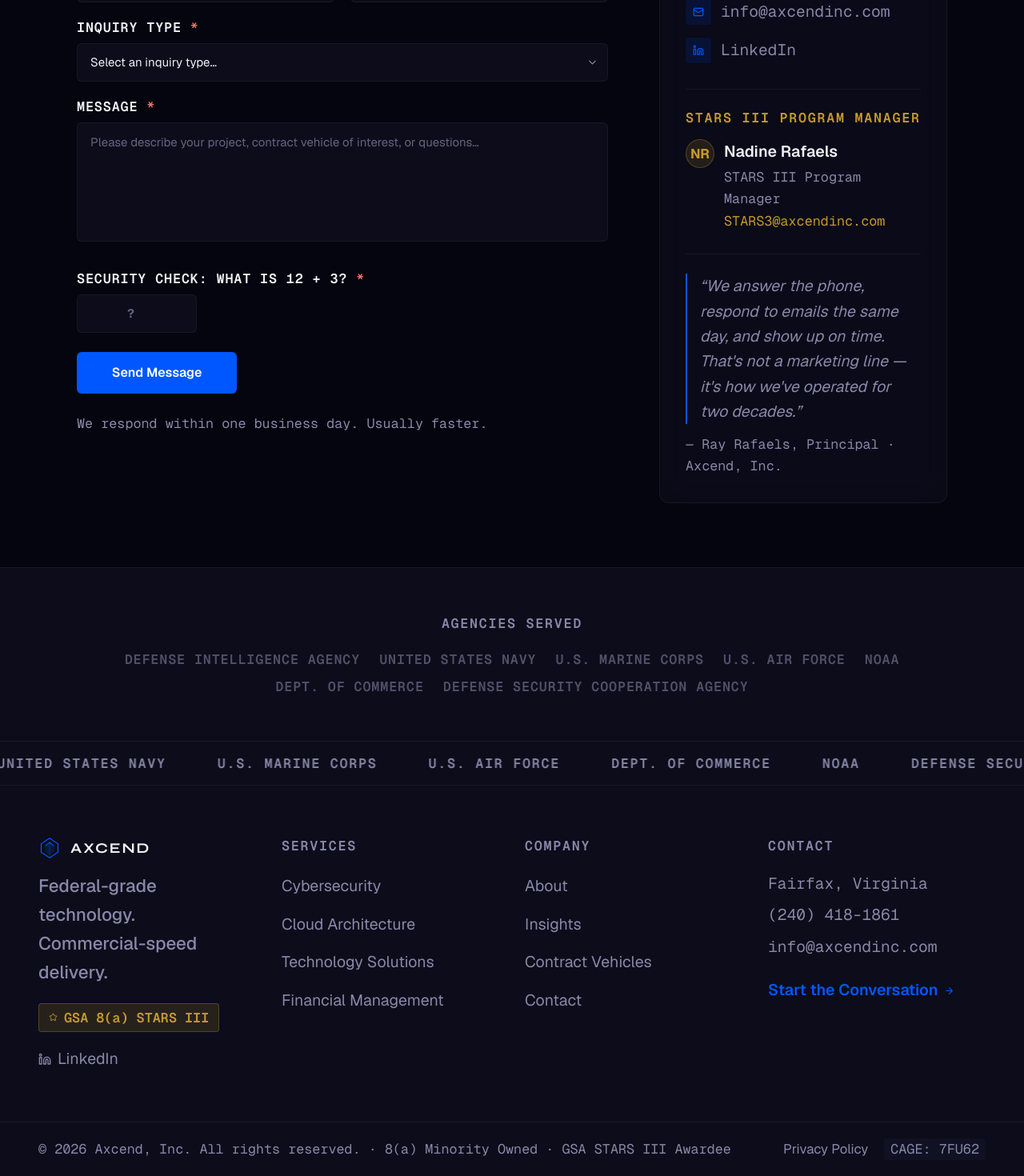
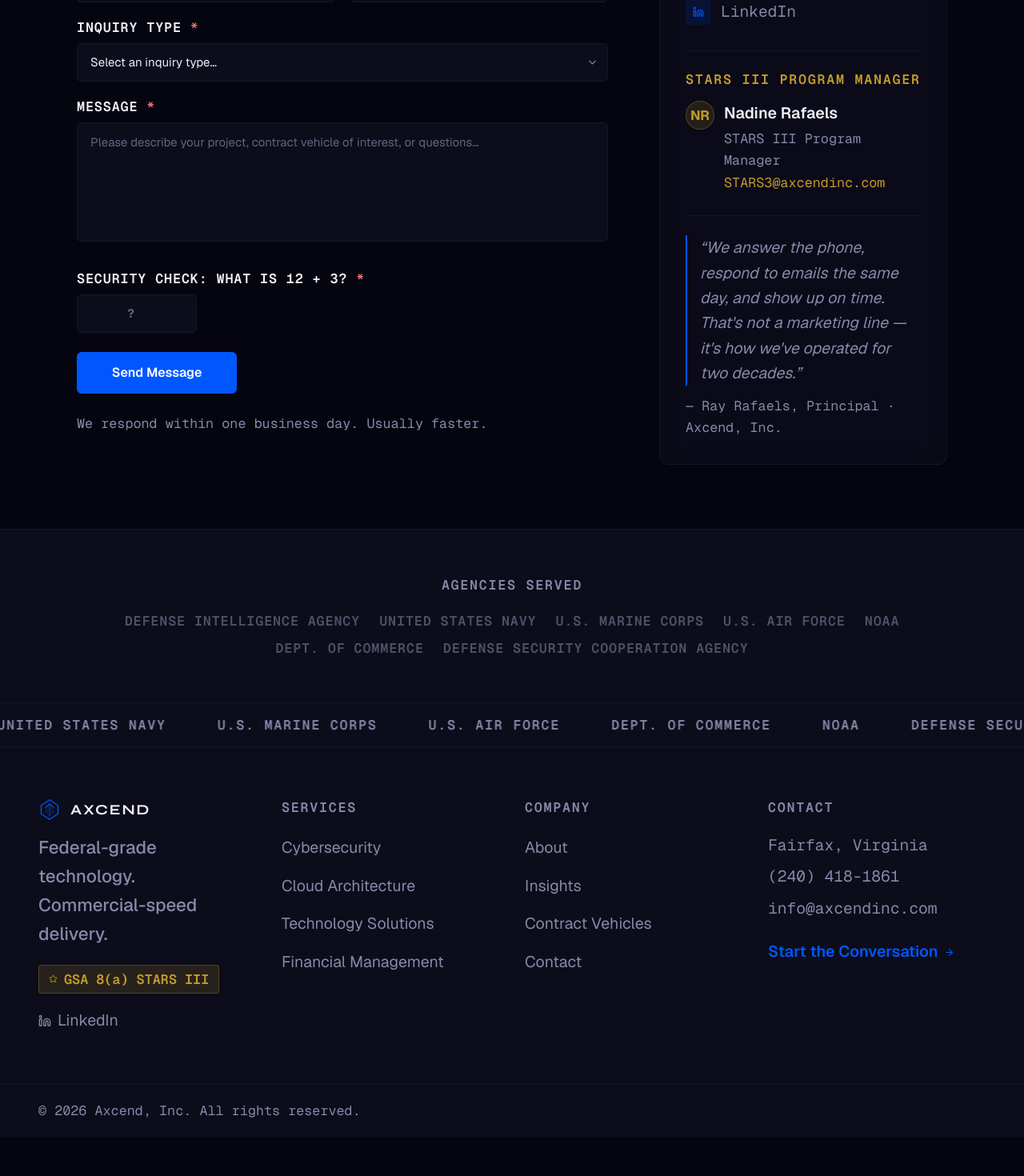
Before and after one commit to akadaan310/axcendinc, a Next.js app: page /contact in a window 1280 px wide. Shown: the part 810-2280 px from the top of the page at 80% size. After the commit the page ends 2232 px from the top, so only its background shows below. Built offline with nearby package versions, Linux system fonts and the light colour scheme.

Commit message:
Client changes - final

```diff
--- a/app/capabilities/cybersecurity/CybersecurityContent.tsx
+++ b/app/capabilities/cybersecurity/CybersecurityContent.tsx
@@ -149,14 +149,13 @@
     customVisual: <ComplianceVisual />,
     title: 'Compliance Is a Program, Not a Checkbox.',
     body: [
-      'Axcend practitioners operate within federal compliance frameworks—NIST RMF, FISMA, DIACAP—at the operational level, ensuring security is built-in, not just audited.',
+      'Axcend practitioners operate within federal compliance frameworks—NIST RMF, FISMA, ensuring security is built-in, not just audited.',
       'We support the full Authorization to Operate (ATO) lifecycle and manage POA&M processes, ensuring your systems remain defensible across all audits and transitions.',
     ],
     bullets: [
       'NIST RMF Authorization to Operate (ATO)',
       'FISMA Compliance Programs',
       'PCI-DSS Assessment Support',
-      'DIACAP Transition Support',
       'POA&M Development & Management',
       'Continuous Authorization Maintenance',
     ],
--- a/app/contact/ContactContent.tsx
+++ b/app/contact/ContactContent.tsx
@@ -399,21 +399,6 @@
               className="w-8 h-8 rounded flex items-center justify-center flex-shrink-0"
               style={{ background: 'var(--accent-blue-dim)' }}
             >
-              <Mail size={14} style={{ color: 'var(--accent-blue)' }} />
-            </div>
-            <a
-              href="mailto:info@axcendinc.com"
-              className="text-sm transition-colors hover:text-white"
-              style={{ color: 'var(--text-secondary)', fontFamily: 'var(--font-mono)' }}
-            >
-              info@axcendinc.com
-            </a>
-          </div>
-          <div className="flex items-center gap-3">
-            <div
-              className="w-8 h-8 rounded flex items-center justify-center flex-shrink-0"
-              style={{ background: 'var(--accent-blue-dim)' }}
-            >
               <Linkedin size={14} style={{ color: 'var(--accent-blue)' }} />
             </div>
             <a
--- a/app/page.tsx
+++ b/app/page.tsx
@@ -126,9 +126,6 @@
                 border: '1px solid rgba(196,154,42,0.25)',
               }}
             >
-
-              <Star size={11} style={{ display: 'inline', marginRight: '6px' }} />
-              GSA ·  MAS · HACS Certified
             </span>
           </div>
 
@@ -158,6 +155,7 @@
 
           {/* Badge row */}
           <div className="hero-badges flex flex-wrap gap-3 mb-10">
+
             <span
               className="inline-flex items-center gap-2 px-3 py-1.5 rounded-full text-xs font-semibold"
               style={{
@@ -167,30 +165,9 @@
                 fontFamily: 'var(--font-mono)',
               }}
             >
-              <Star size={10} />
-              8(a) STARS III · GSA
-            </span>
-            <span
-              className="inline-flex items-center gap-2 px-3 py-1.5 rounded-full text-xs font-semibold"
-              style={{
-                background: 'var(--accent-blue-dim)',
-                border: '1px solid rgba(0,87,255,0.25)',
-                color: 'var(--accent-blue)',
-                fontFamily: 'var(--font-mono)',
-              }}
-            >
               8(a) SBA Certified · Minority Owned
             </span>
-            <span
-              className="inline-flex items-center gap-2 px-3 py-1.5 rounded-full text-xs font-semibold"
-              style={{
-                border: '1px solid var(--border-subtle)',
-                color: 'var(--text-secondary)',
-                fontFamily: 'var(--font-mono)',
-              }}
-            >
-              Fairfax, Virginia · Est. Federal Contractor
-            </span>
+
           </div>
 
           {/* CTAs */}
@@ -431,10 +408,13 @@
               >
                 {[
                   ['GSA 8(a) STARS III', 'Master Contract: 47QTCB22D0115'],
-                  ['Seaport Enhanced', 'DUNS/UEI: 079944214 · N6H6A8RBPHK7'],
-                  ['MCTSSA (Marine Corps)', 'CAGE CODE: 7FU62'],
-                  ['Sole Source up to $4.5M', 'Period: 2021 – 2031'],
-                  ['NAICS', '541511 · 541512 · 541513 · 541519 · 541611'],
+                  ['SeaPort NXG', 'Contract No.: N0017821D8947'],
+                  ['MCTSSA (Marine Corps)', 'M68909-20-D-7603'],
+                  ['GAS MAS', 'Contract No.: 47QTCA25D0050 (54151S & 54151HACS)'],
+                  ['GSA OASIS+ 8(a)', 'Contract No.: 47QRCA25DA202'],
+                  /*
+
+                  */
                 ].map(([label, value]) => (
                   <div
                     key={label}
--- a/components/ClientLogoStrip.tsx
+++ b/components/ClientLogoStrip.tsx
@@ -10,7 +10,7 @@
   { name: 'Dept. of Commerce', abbr: 'DOC', src: '/logos/doc-logo-news.png' },
   { name: 'NOAA', abbr: 'NOAA', src: '/logos/NOAA.png' },
   { name: 'Defense Security Cooperation Agency', abbr: 'DSCA', src: '/logos/DSCA-new.jpg' },
-  { name: 'FBI', abbr: 'FBI', src: '/logos/fbi-logo.png' },
+  { name: 'FBI', abbr: 'FBI', src: '/logos/fbi-logo-new2.png' },
 ];
 
 function AgencySeal({ agency }: { agency: typeof agencies[0] }) {
@@ -87,7 +87,7 @@
           transitionDelay: '600ms',
         }}
       >
-        {['Billion Dollar Home Builder', 'Multi-Million Dollar Amazon Shipper', 'Securities Brokerage'].map(
+        {['Billion Dollar Home Builder', 'Multi-Million Dollar Amazon Shipper', 'Securities Brokerage', 'Commercial Clients'].map(
           (client) => (
             <span
               key={client}
--- a/components/Footer.tsx
+++ b/components/Footer.tsx
@@ -202,26 +202,10 @@
         style={{ borderTop: '1px solid var(--border-subtle)' }}
       >
         <p className="text-xs" style={{ color: 'var(--text-secondary)', fontFamily: 'var(--font-mono)' }}>
-          © 2026 Axcend, Inc. All rights reserved. · 8(a) Minority Owned · GSA STARS III Awardee
+          © 2026 Axcend, Inc. All rights reserved.
         </p>
         <div className="flex items-center gap-5">
-          <Link
-            href="/privacy"
-            className="text-xs hover:text-white transition-colors"
-            style={{ color: 'var(--text-secondary)' }}
-          >
-            Privacy Policy
-          </Link>
-          <span
-            className="text-xs px-2 py-0.5 rounded"
-            style={{
-              fontFamily: 'var(--font-mono)',
-              background: 'var(--bg-elevated)',
-              color: 'var(--text-secondary)',
-            }}
-          >
-            CAGE: 7FU62
-          </span>
+
         </div>
       </div>
     </footer>
```
Also changed, not shown: public/logos/fbi-logo-new2.png (added), public/logos/fbi-logo.png (deleted).
